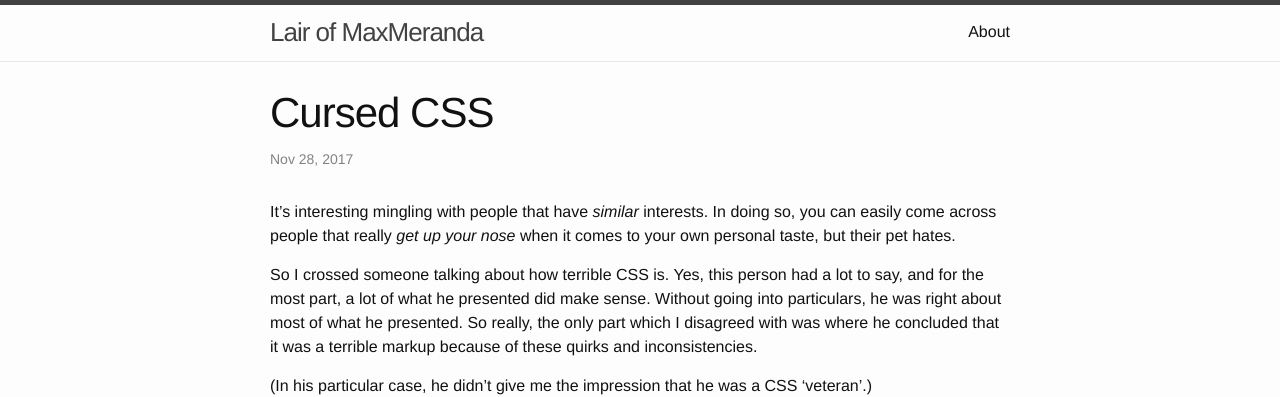
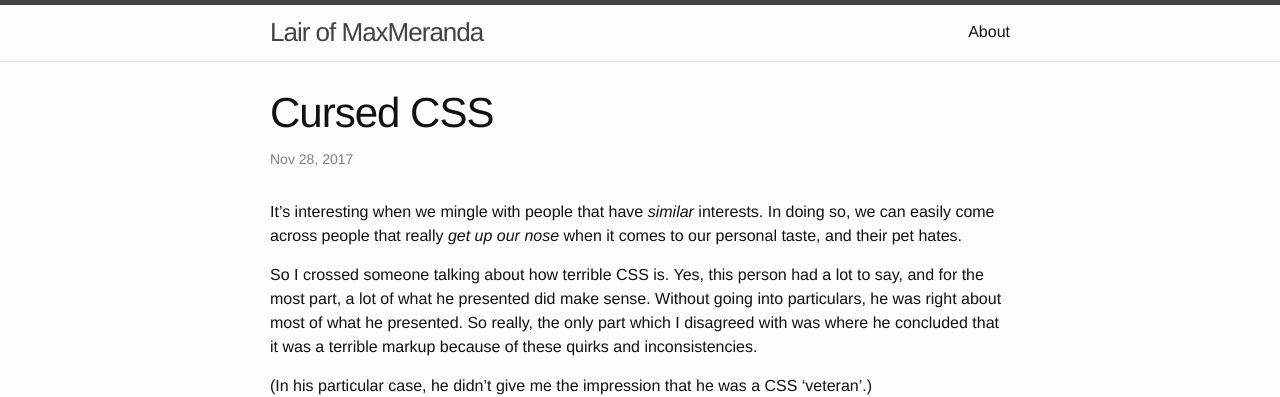
Before and after one commit to MrMaxMeranda/mrmaxmeranda.github.io, a Jekyll site: the page built from _posts/2017_11/2017-11-28-cursed_css.md, in a window 1280 px wide. Shown: the top 397 px of the page. Built offline with Jekyll 4.4.1, drawn with Linux system fonts in a browser that asks for light colours.

Commit message:
Proofreading

```diff
--- a/_posts/2017_11/2017-11-28-cursed_css.md
+++ b/_posts/2017_11/2017-11-28-cursed_css.md
@@ -4,9 +4,9 @@ title: Cursed CSS
 date: 2017-11-28
 categories: rant
 ---
-It's interesting mingling with people that have <em>similar</em> interests. In
-doing so, you can easily come across people that really <em>get up your
-nose</em> when it comes to your own personal taste, but their pet hates.
+It's interesting when we mingle with people that have <em>similar</em>
+interests. In doing so, we can easily come across people that really <em>get up
+our nose</em> when it comes to our personal taste, and their pet hates.
 
 So I crossed someone talking about how terrible CSS is. Yes, this person had a
 lot to say, and for the most part, a lot of what he presented did make sense.
```
